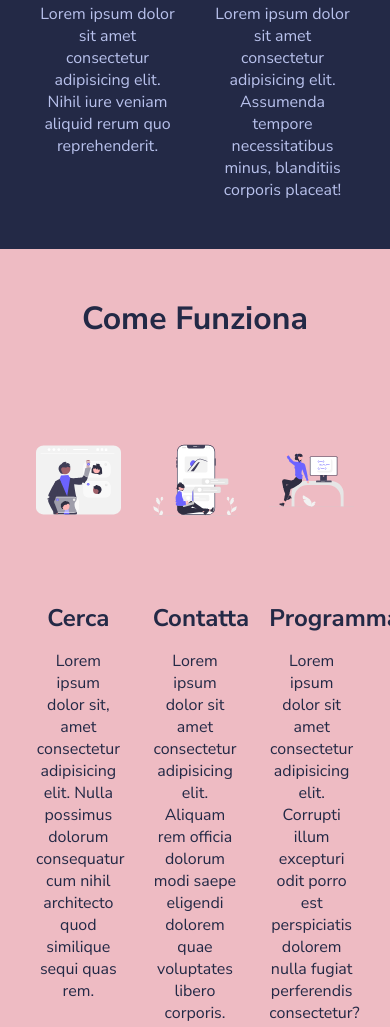
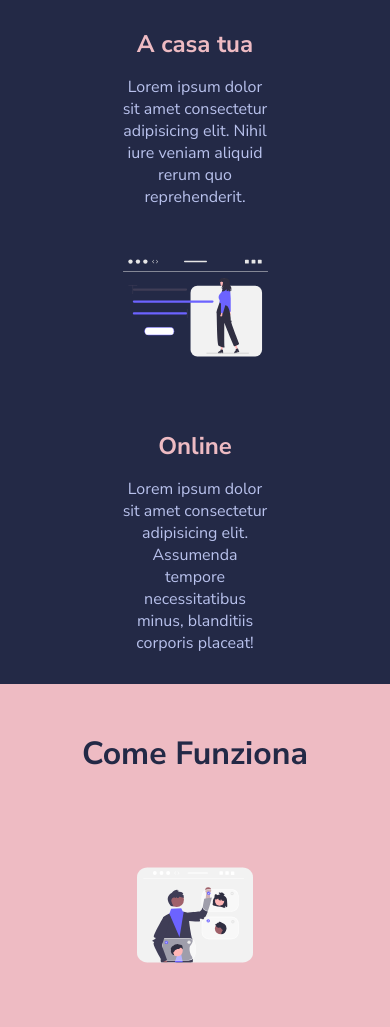
Before and after one commit to AndreaMargutti/html-css-resp-wannabe, a plain HTML site: page index.html in a window 390 px wide. Shown: the part 500-1527 px from the top of the page. Drawn offline with Linux system fonts and the light colour scheme.

Commit message:
responsive for mobile

```diff
--- a/css/responsive.css
+++ b/css/responsive.css
@@ -5,3 +5,41 @@
         width: 100%;
     }
 }
+
+@media screen and (max-width: 576px) {
+    *{
+        margin: 0 auto;
+    }
+
+    .row {
+        display: block;
+    }
+
+    .container {
+        display: flex;
+        flex-direction: column;
+    }
+
+    .steps {
+        margin: auto;
+    }
+
+    .lessons {
+        padding: 30px;
+    }
+
+    .why-us {
+        margin: auto;
+        background-color: black;
+        padding: 30px;
+    }
+
+    .why-us .col-left {
+        margin-bottom: 20px;
+    }
+
+    .col {
+        padding-left: 0;
+        padding-right: 0;
+    }
+}
```
